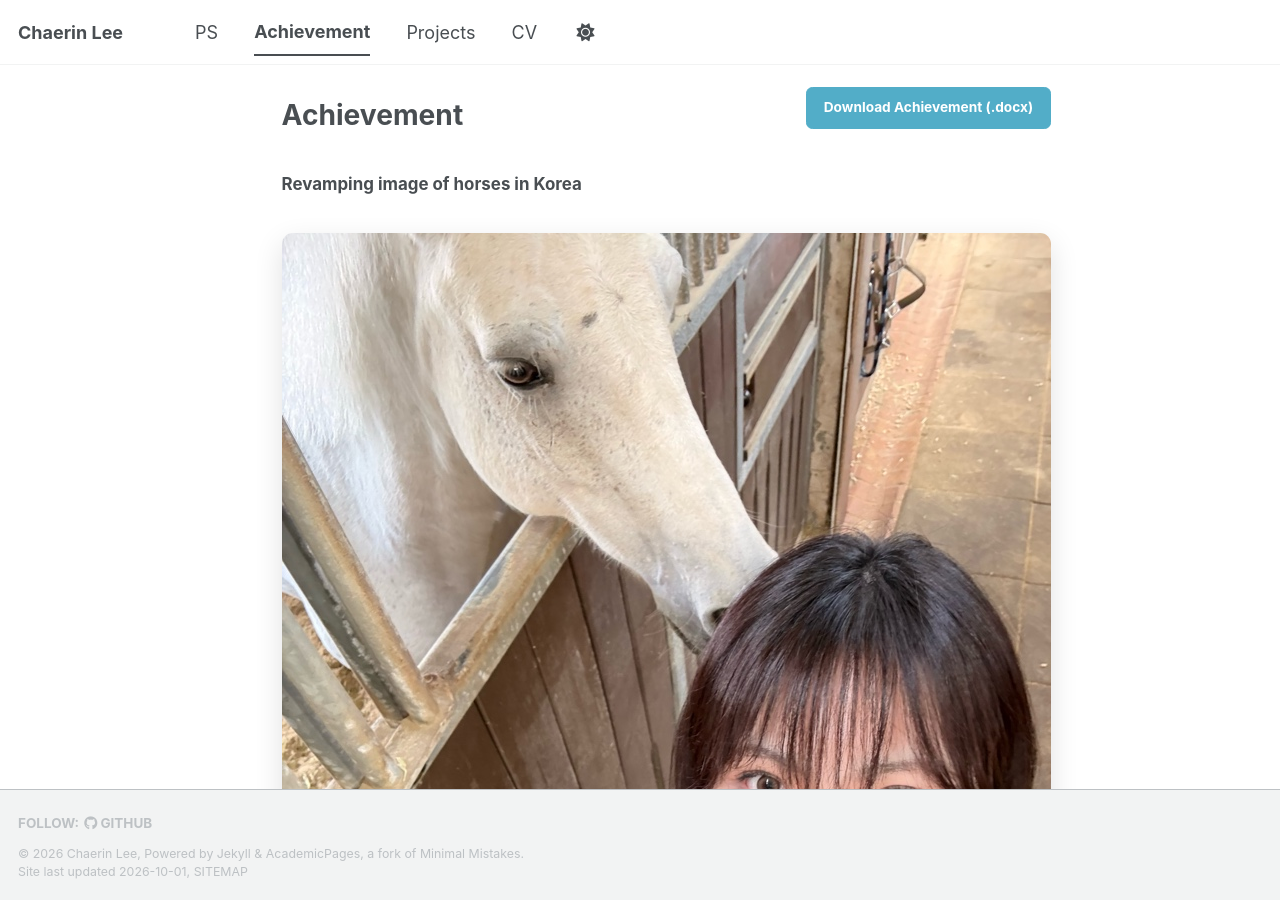
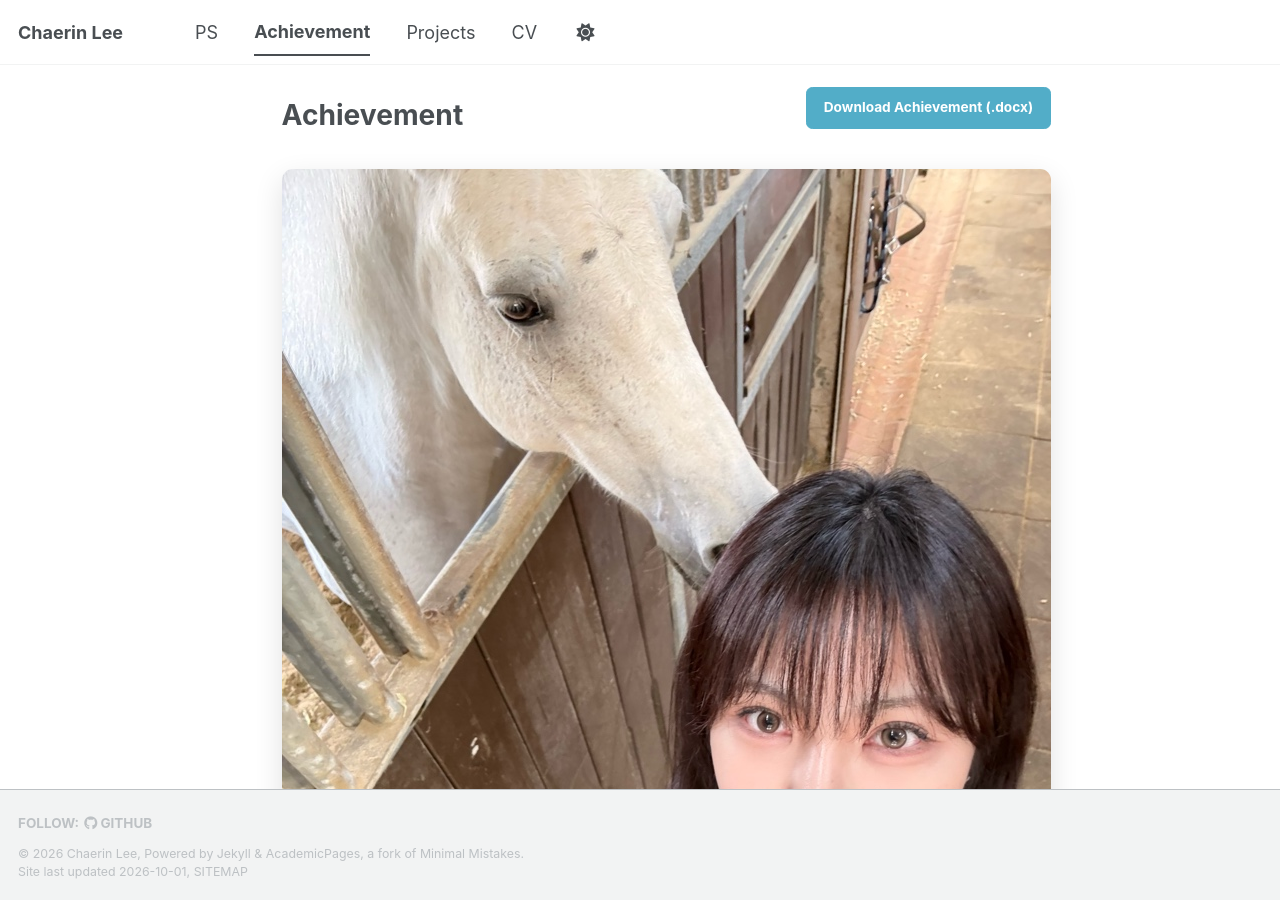
Before and after one commit to ChaerinLee0122/chaerinlee0122.github.io, a Jekyll site: the page built from _pages/experience.md, in a window 1280 px wide and 900 px high. Built offline with Jekyll 4.4.1, drawn with Linux system fonts in a browser that asks for light colours; a style sheet for code colours, icons or effects is not loaded.

```diff
--- a/_pages/experience.md
+++ b/_pages/experience.md
@@ -14,12 +14,13 @@ redirect_from:
 
 <div class="document-prose" markdown="1">
 
-**Revamping image of horses in Korea**
+
 
 <figure class="story-photo">
   <img src="{{ '/images/achievement-horse.jpg' | relative_url }}" alt="Chaerin Lee taking a photo beside a white horse" width="769" height="1025" loading="lazy" decoding="async">
 </figure>
 
+**Revamping image of horses in Korea**
 “What? You are going to the Let’s Run Park?” My mother was stunned when I told her I had to visit the park for a class project. It is the only park in Korea that includes a horse racing track, and in Korea, horse racing is often associated with gambling.
 
 To be honest, I was also a bit worried because of the negative images of horse racing that I had seen on TV and in movies before: images of gaunt gambling addicts smoking while shouting for their picks.
```
